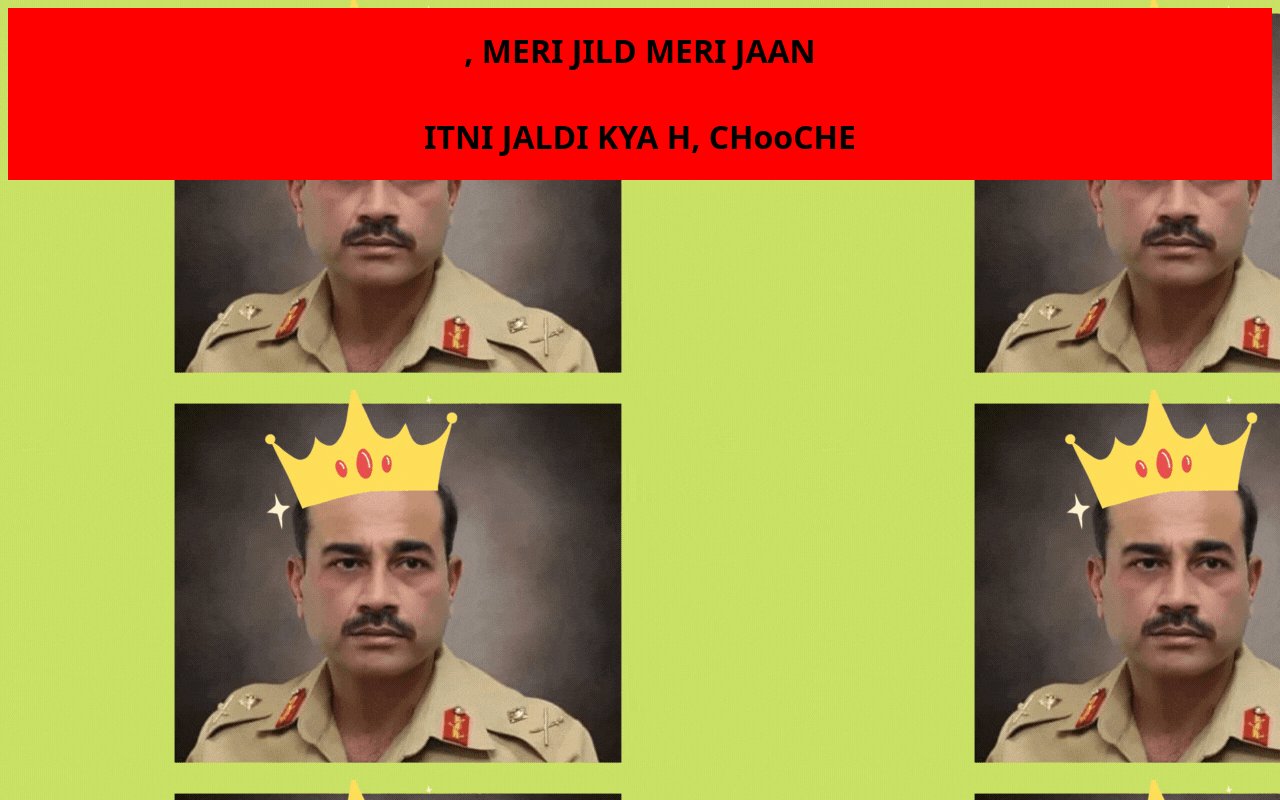
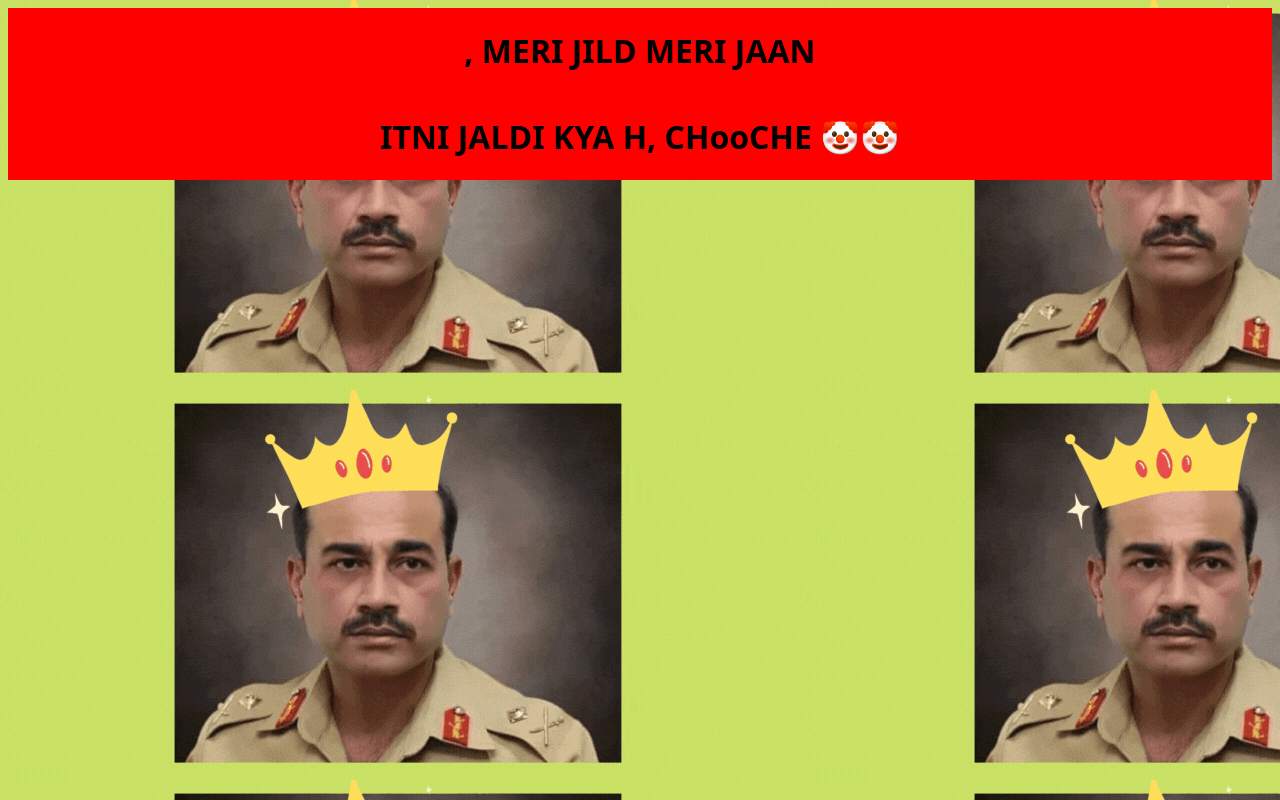
Before and after one commit to amoiz3567/FBISE-RollNoSlip, a plain HTML site: page gn.html in a window 1280 px wide. Drawn offline with Linux system fonts and the light colour scheme.

Commit message:
Update gn.html

```diff
--- a/gn.html
+++ b/gn.html
@@ -28,7 +28,7 @@
     <audio src="dead.mp3" autoplay></audio>
     <div class="center col">
         <h1><i id="h111"></i>, MERI JILD MERI JAAN</h1>
-        <h1>ITNI JALDI KYA H, CHooCHE</h1>
+        <h1>ITNI JALDI KYA H, CHooCHE 🤡🤡</h1>
     </div>
 </body>
 </html>
```
